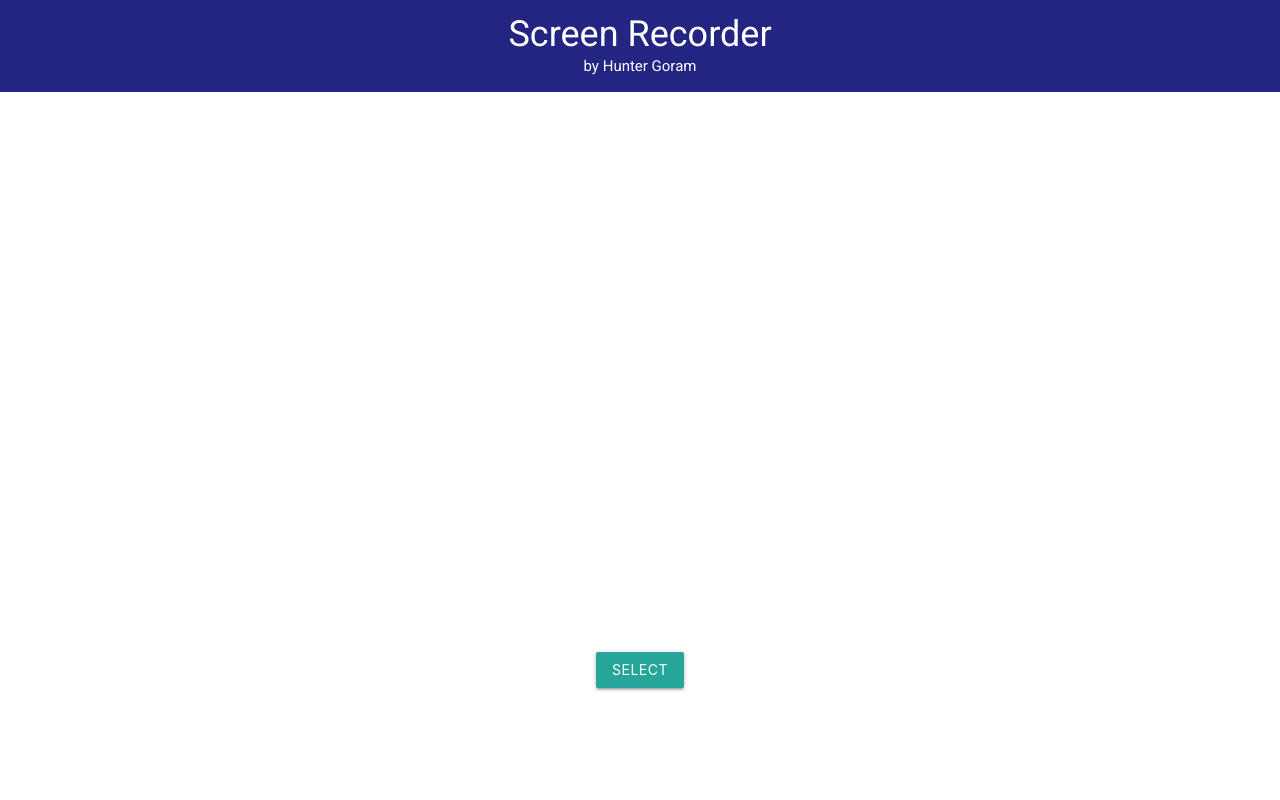
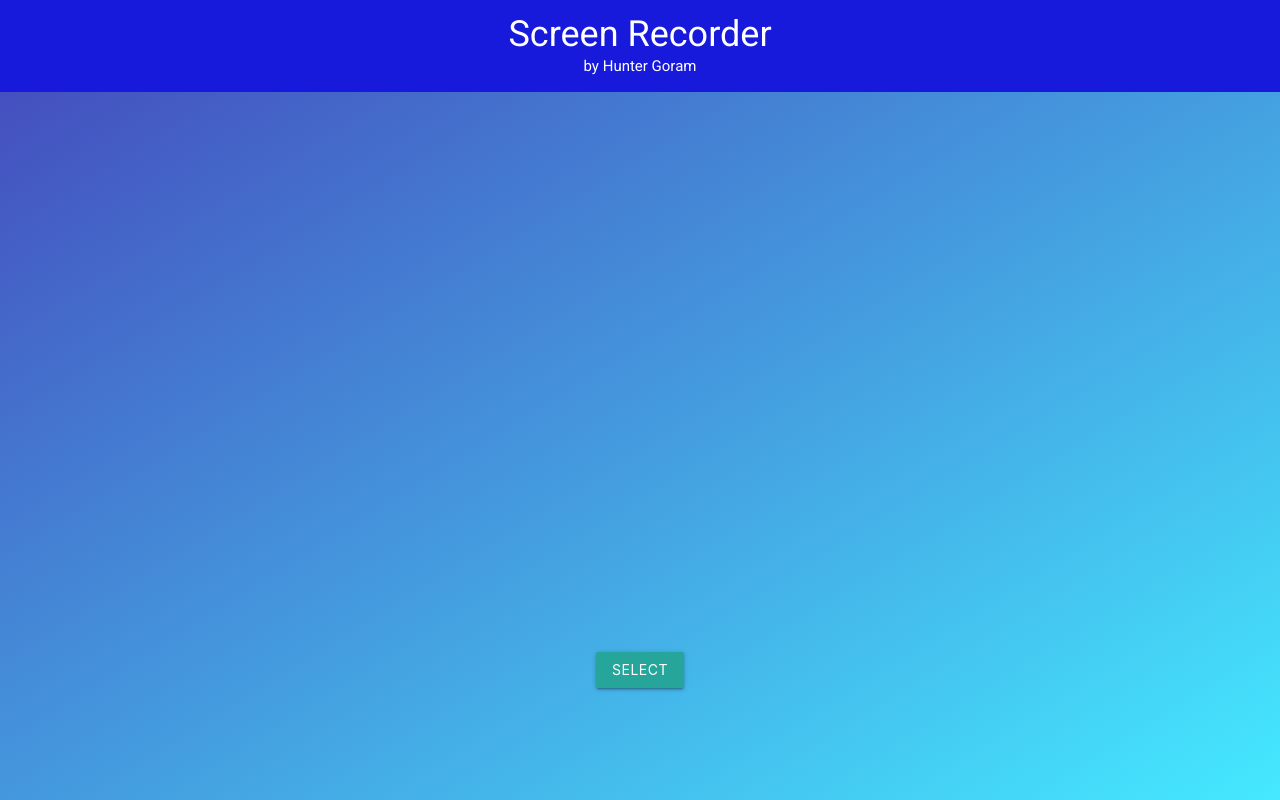
Before and after one commit to KueZie/screen-recorder, a website with bundled scripts: page src/index.html in a window 1280 px wide. Built offline with nearby package versions, Linux system fonts and the light colour scheme.

Commit message:
Updated color scheme

```diff
--- a/src/render.js
+++ b/src/render.js
@@ -33,15 +33,15 @@ async function showSource(src) {
             mandatory: {
                 chromeMediaSource: 'desktop',
                 chromeMediaSourceId: src.id
-            },
-            audio: false
-        }
+            }
+        },
+        audio: false
     };
 
     // Get source from user selection
     const stream = await navigator.mediaDevices.getUserMedia(sourceConstraints);
 
-    // Link the stream of the source to the video output element in the app
+    // // Link the stream of the source to the video output element in the app
     videoDisplay.srcObject = stream;
     videoDisplay.play();
 
--- a/src/style.css
+++ b/src/style.css
@@ -4,11 +4,12 @@ html, body {
     overflow: hidden;
     height: 100%;
     width: 100%;
+    background-image: linear-gradient(to bottom right, #4446bb ,#44e9ff);
 }
 
 .header {
     font-family: 'Roboto', sans-serif;
-    background-color: #242582;
+    background-color: #171adb;
     display: flex;
     flex-direction: column;
     align-items: center;
```
